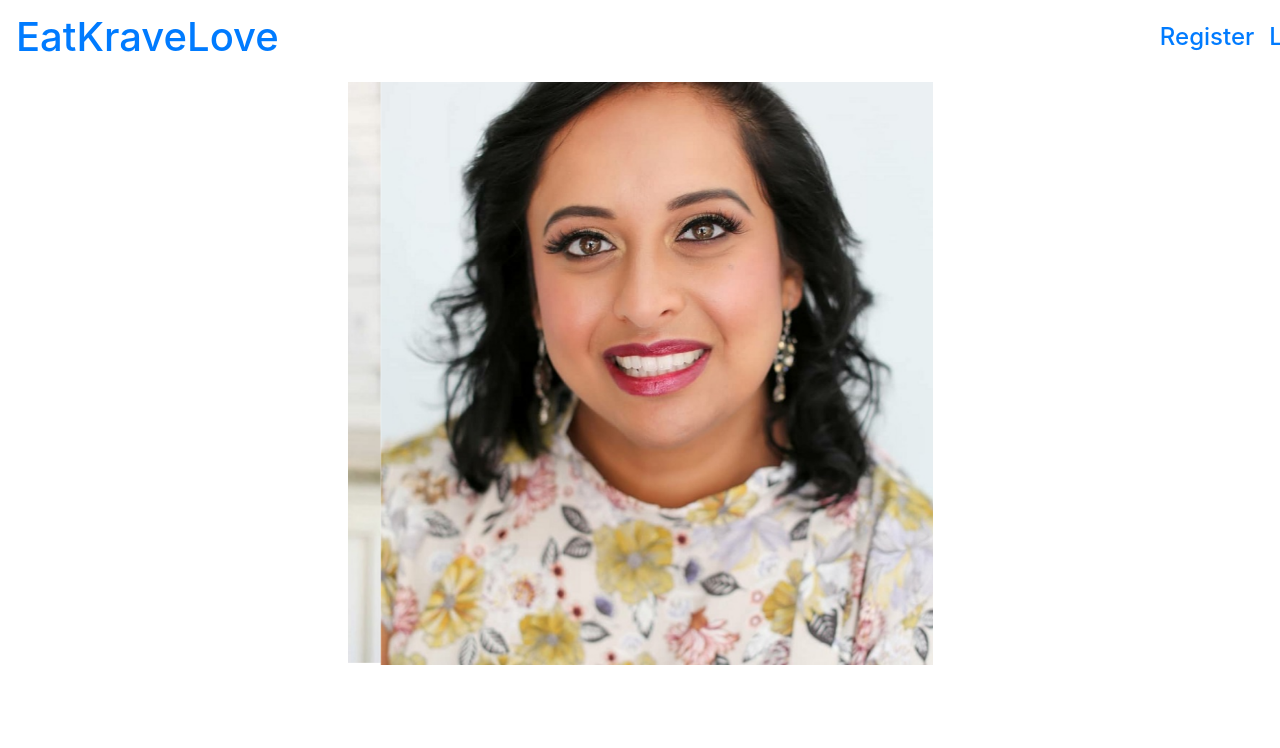
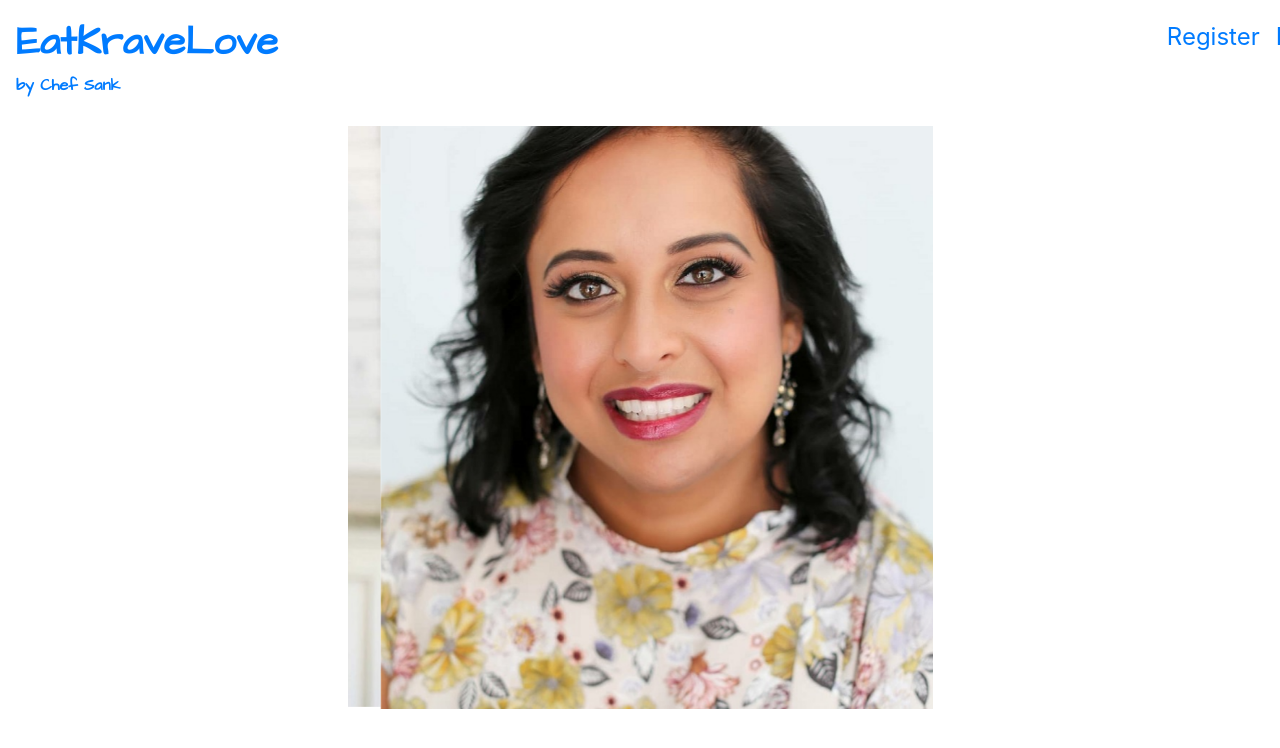
Before and after one commit to michaelpaulcuccia/eatkravelove, a React (Create React App) app in the folder client/: page / in a window 1280 px wide. Shown: the top 748 px of the page. Built offline with nearby package versions, Linux system fonts and the light colour scheme.

Commit message:
landing and navie style

```diff
--- a/client/public/index.html
+++ b/client/public/index.html
@@ -18,6 +18,13 @@
       crossorigin="anonymous"
     ></script>
 
+    <!-- Google Fonts -->
+    <link rel="preconnect" href="https://fonts.gstatic.com" />
+    <link
+      href="https://fonts.googleapis.com/css2?family=Architects+Daughter&display=swap"
+      rel="stylesheet"
+    />
+
     <title>eatkravelove</title>
   </head>
   <body>
--- a/client/src/components/layout/Navie.js
+++ b/client/src/components/layout/Navie.js
@@ -1,23 +1,26 @@
-import React, { Fragment } from 'react';
+import React from 'react';
 import { Link } from 'react-router-dom';
-import { Navbar, Nav } from "react-bootstrap";
+import { Navbar, Nav, NavDropdown } from "react-bootstrap";
 import 'bootstrap/dist/css/bootstrap.min.css';
+import '../../style/NavieStyle.css'
 
 export const Navie = props => {
+
     return (
 
         <Navbar bg="white" expand="lg">
-            <Navbar.Brand><Link to='/'><h1>EatKraveLove</h1></Link></Navbar.Brand>
+            <Navbar.Brand><Link to='/'><p className='main_name'>EatKraveLove <p className="little_name">by Chef Sank</p></p></Link></Navbar.Brand>
             <Navbar.Toggle aria-controls="basic-navbar-nav" />
             <Navbar.Collapse id="basic-navbar-nav">
                 <Nav style={{ marginLeft: '865px' }}>
-                    <Link style={{ marginRight: '15px' }} to='/register'><h4>Register</h4></Link>
-                    <Link style={{ marginRight: '15px' }} to='/login'><h4>Login</h4></Link>
+                    <Nav.Link><Link style={{ marginRight: '15px', fontSize: '1.5rem' }} to='/register'><p>Register</p></Link></Nav.Link>
+                    <Nav.Link><Link style={{ marginRight: '15px', fontSize: '1.5rem' }} to='/login'><p>Login</p></Link></Nav.Link>
                     {props.showTabs &&
-                        <Fragment>
-                            <Link style={{ marginRight: '15px' }} to='/orderform'><h4>Order</h4></Link>
-                            <Link to='/logout'><h4>Logout</h4></Link>
-                        </Fragment>
+                        <NavDropdown style={{ fontSize: '1.5rem', color: 'blue' }} title="User Options" id="basic-nav-dropdown">
+                            <NavDropdown.Item><Link style={{ fontSize: '1.5rem' }} to='/orderform'><p>Order</p></Link></NavDropdown.Item>
+                            <NavDropdown.Divider />
+                            <NavDropdown.Item><Link style={{ fontSize: '1.5rem' }} to='/logout'><p>Logout</p></Link></NavDropdown.Item>
+                        </NavDropdown>
                     }
                 </Nav>
             </Navbar.Collapse>
--- /dev/null
+++ b/client/src/style/NavieStyle.css
@@ -0,0 +1,9 @@
+.main_name {
+    font-family: 'Architects Daughter', cursive;
+    font-weight: 600;
+    font-size: 2.5rem;
+}
+
+.little_name {
+    font-size: 1rem;
+}
```
